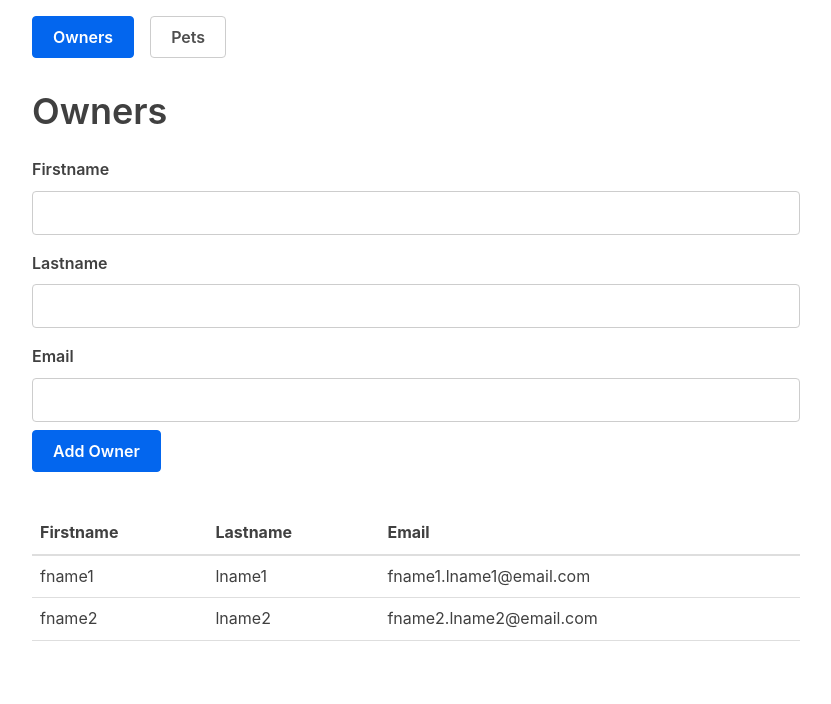
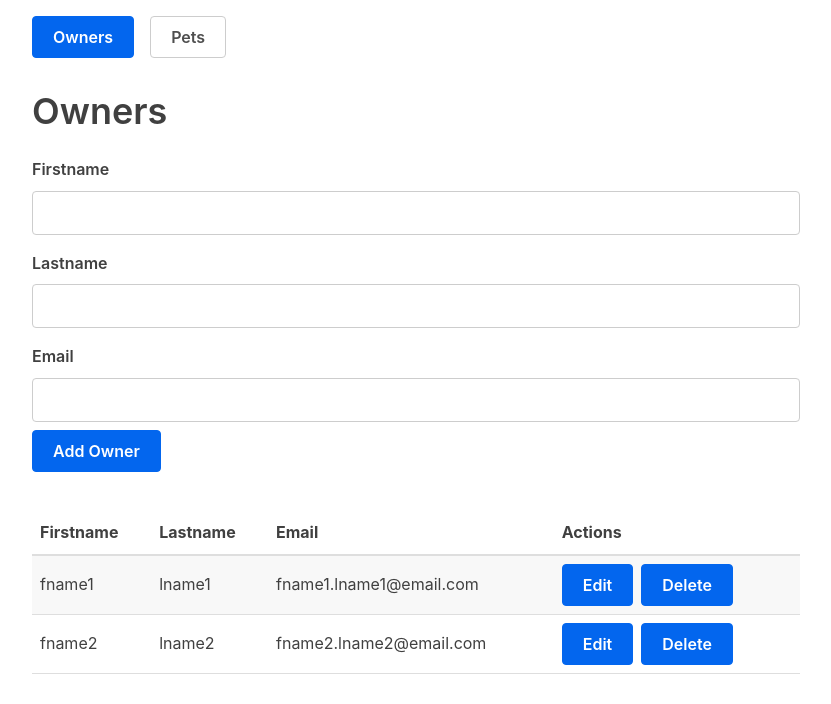
Before and after one commit to fabricecoulon/vue-petclinic-tut, a Vue app: page / in a window 1280 px wide. Shown: the top 704 px of the page, without its empty margins (224-1055 px from the left). Built offline with nearby package versions, Linux system fonts and the light colour scheme.

Commit message:
Wip add modal component to confirm user actions

```diff
--- a/src/App.vue
+++ b/src/App.vue
@@ -5,6 +5,12 @@
       <main-tabs :maintabs="maintabs" @select:tabid="selectTab"></main-tabs>
       <span v-show="maintabs[0].selected"><owners></owners></span>
       <span v-show="maintabs[1].selected"><pets></pets></span>
+      <!-- FIMXE: Use this modal component to confirm object deletion
+      <button id="show-modal" @click="showModal = true">Show Modal</button>
+      <modal v-if="showModal" @close="showModal = false">
+        <h3 slot="header">custom header</h3>
+      </modal>
+      -->
   </div>
 </template>
 
@@ -13,6 +19,7 @@
 import MainTabs from '@/components/MainTabs.vue'
 import Owners from '@/components/Owners.vue'
 import Pets from '@/components/Pets.vue'
+import Modal from '@/components/Modal.vue'
 
 export default {
   name: 'app',
@@ -20,14 +27,16 @@ export default {
     //HelloWorld
     MainTabs,
     Owners,
-    Pets
+    Pets,
+    Modal
   },
   data() {
     return {
       maintabs: [
         {id: 0, name: "Owners", selected: true },
         {id: 1, name: "Pets", selected: false}
-      ]
+      ],
+      showModal: false
     }
   },
   methods: {
--- a/src/components/Owners.vue
+++ b/src/components/Owners.vue
@@ -8,7 +8,11 @@
       <!-- Binding the component attribute owners to this array of owners
       ':' is the shortcut for Vue's directive 'v-bind'
       -->
-      <owners-table :owners="owners"></owners-table>
+      <owners-table
+        :owners="owners"
+        @delete:owner="deleteOwner"
+      >
+      </owners-table>
   </div>
 </template>
 
@@ -37,6 +41,11 @@ export default {
       const id = lastId + 1;
       const newOwner = { ...owner, id };
       this.owners = [ ...this.owners, newOwner ];
+    },
+    deleteOwner(ownerId) {
+      this.owners = this.owners.filter(
+        owner => owner.id !== ownerId
+      );
     }
   },
   mounted() {
--- a/src/components/OwnersTable.vue
+++ b/src/components/OwnersTable.vue
@@ -1,11 +1,12 @@
 <template>
 <div id="owners-table">
-  <table>
+  <table class="striped-table">
     <thead>
       <tr>
         <th>Firstname</th>
         <th>Lastname</th>
         <th>Email</th>
+        <th>Actions</th>
       </tr>
     </thead>
     <tbody>
@@ -13,6 +14,12 @@
         <td>{{ owner.fname }}</td>
         <td>{{ owner.lname }}</td>
         <td>{{ owner.email }}</td>
+        <td>
+          <!-- one can add the emit directly in the v-on:click directive too
+          -->
+          <button @click="$emit('edit:owner', owner.id)">Edit</button>
+          <button @click="$emit('delete:owner', owner.id)">Delete</button>
+        </td>
       </tr>
     </tbody>
   </table>
@@ -29,5 +36,7 @@ export default {
 </script>
 
 <style scoped>
-
+button {
+  margin: 0 0.5rem 0 0;
+}
 </style>
```
